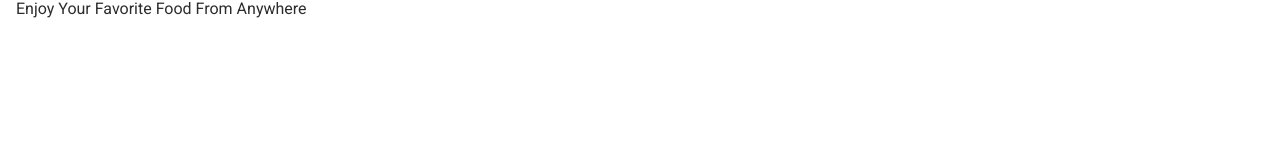
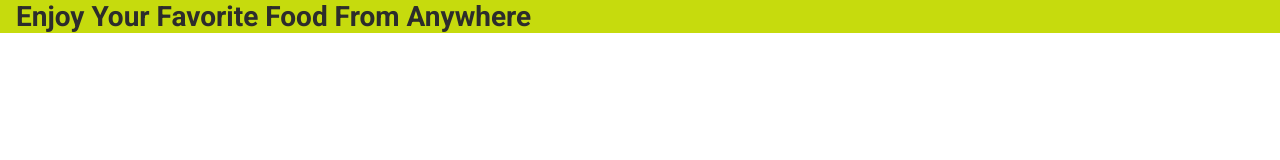
Before and after one commit to Sandro-it/Food-delivery-service, a website built with Vite: page src/index.html in a window 1280 px wide. Built offline with nearby package versions, Linux system fonts and the light colour scheme.

Commit message:
Update header.css

```diff
--- a/src/css/header.css
+++ b/src/css/header.css
@@ -1,4 +1,4 @@
-.header .container {
+.header {
   background-color: #c6db0d;
   font-size: 28px;
   font-weight: 700;
```
